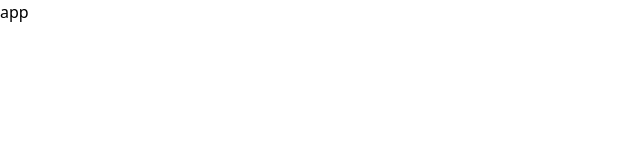
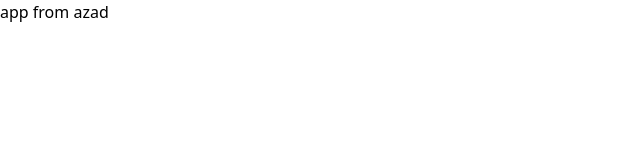
Before and after one commit to nowsadmunna/SPL-2, a React (Vite) app in the folder client/: page / in a window 1280 px wide. Shown: the top 160 px of the page, without its empty margins (0-640 px from the left). Built offline with nearby package versions, Linux system fonts and the light colour scheme.

Commit message:
changed in app.jsx

```diff
--- a/client/src/App.jsx
+++ b/client/src/App.jsx
@@ -3,7 +3,7 @@ import React from 'react'
 export default function App() {
   return (
     <div className='text-red-600'>
-      app
+      app from azad
     </div>
   )
 }
```
